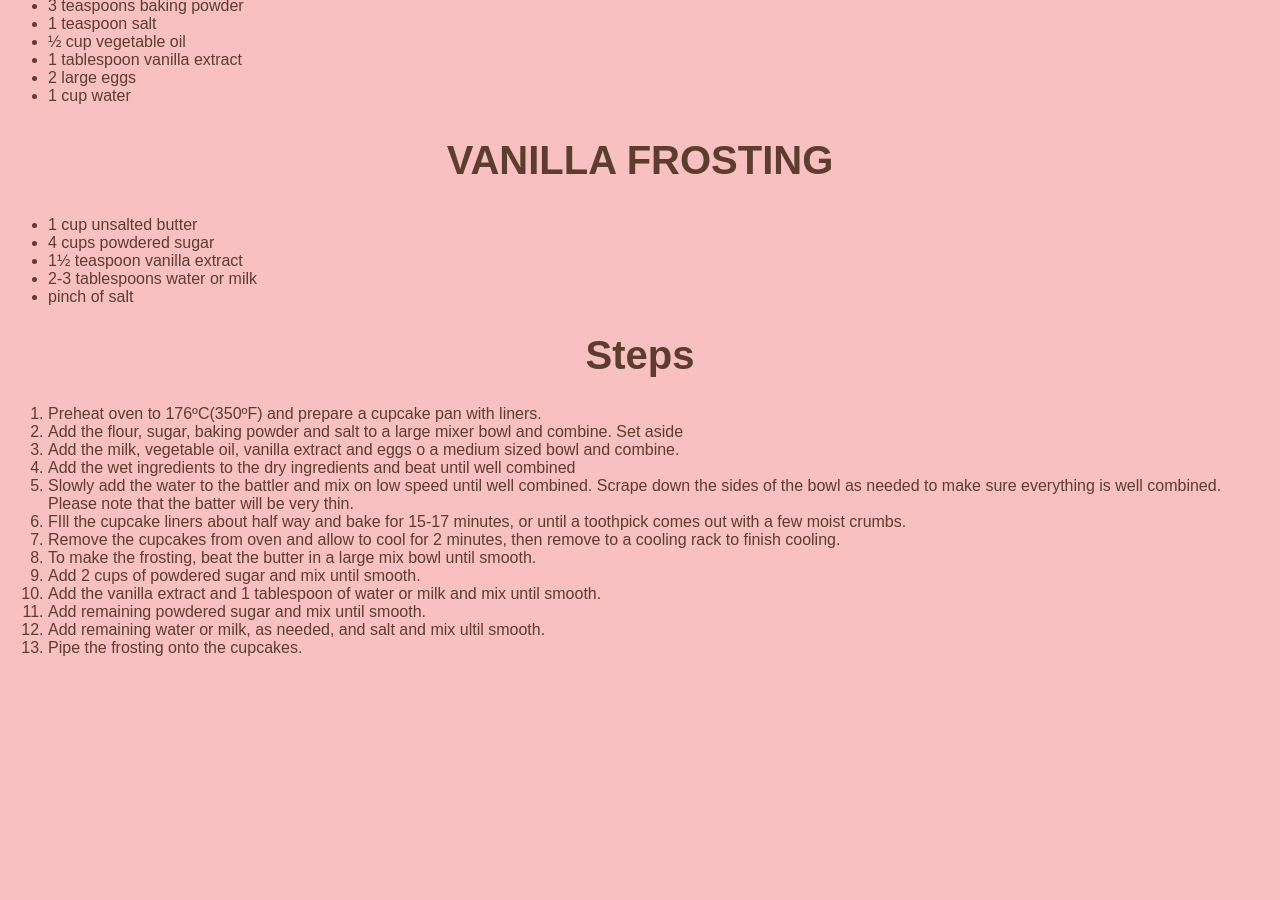
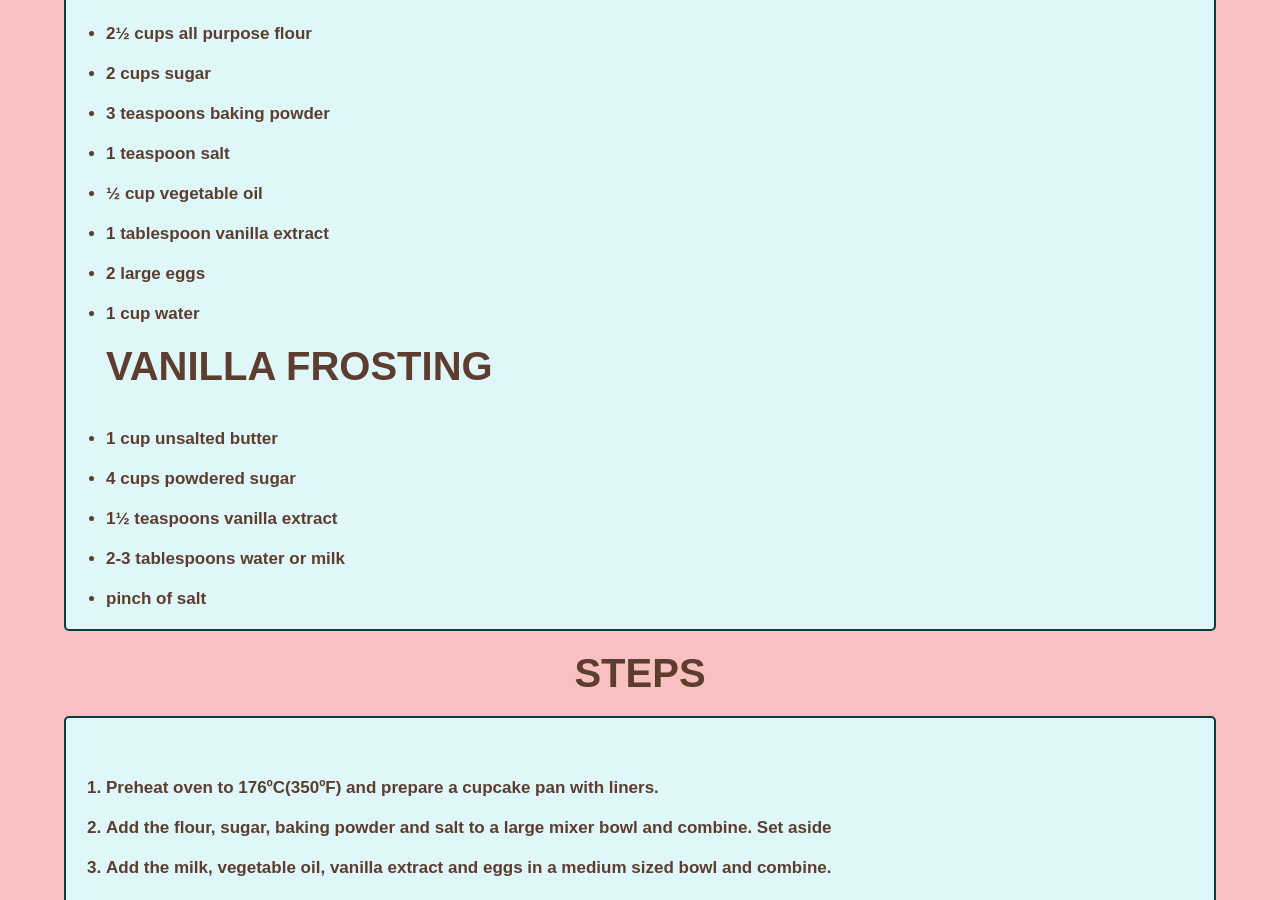
Before and after one commit to GoldenLeap/odin-recipes, a plain HTML site: page recipes/vanilla-cupcake.html in a window 1280 px wide. Shown: the part 740-1640 px from the top of the page. Before the commit the page ends 1413 px from the top, so only its background shows below. Drawn offline with Linux system fonts and the light colour scheme.

Commit message:
fix: corrected typos in recipes style: improved recipe.css

```diff
--- a/recipes/vanilla-cupcake.html
+++ b/recipes/vanilla-cupcake.html
@@ -6,11 +6,15 @@
         <link rel="stylesheet" href="../styles/recipe.css">
     </head>
     <body>
+
+        <div class="container" >
             <h1 class="title">Vanilla Cupcakes</h1>
             <img class="recipeImg" src="../images/vanilla-cupcake.jpg" alt="A vanilla cupcake image" height="350" width="400">
             <h4>A quick and delicious Vanilla Cupcake recipe to brighten your day and impress those you love!</h4>
             <p class="description">This recipe takes just 40 minutes to prepare and is super easy to make. Perfect for when you want something delicious with minimal effort! Here are the ingredients:</p>
-        <h1>INGREDIENTS</h1>
+        </div>
+        <h1 class="title">INGREDIENTS</h1>
+        <div class="container">
             <h2 class="title">VANILLA CUPCAKES</h2>
             <ul>
                 <li>2½ cups all purpose flour</li>
@@ -26,25 +30,28 @@
             <ul>
                 <li>1 cup unsalted butter</li>
                 <li>4 cups powdered sugar</li>
-            <li>1½ teaspoon vanilla extract</li>
+                <li>1½ teaspoons vanilla extract</li>
                 <li>2-3 tablespoons water or milk</li>
                 <li>pinch of salt</li>
             </ul>
-        <h1 class="title">Steps</h1>
+        </div>
+        <h1 class="title">STEPS</h1>
+        <div class="container">
             <ol>
                 <li>Preheat oven to 176ºC(350ºF) and prepare a cupcake pan with liners.</li>
                 <li>Add the flour, sugar, baking powder and salt to a large mixer bowl and combine. Set aside</li>
-            <li>Add the milk, vegetable oil, vanilla extract and eggs o a medium sized bowl and combine.</li>
+                <li>Add the milk, vegetable oil, vanilla extract and eggs in a medium sized bowl and combine.</li>
                 <li>Add the wet ingredients to the dry ingredients and beat until well combined</li>
-            <li>Slowly add the water to the battler and mix on low speed until well combined. Scrape down the sides of the bowl as needed to make sure everything is well combined. Please note that the batter will be very thin.</li>
-            <li>FIll the cupcake liners about half way and bake for 15-17 minutes, or until a toothpick comes out with a few moist crumbs.</li>
+                <li>Slowly add the water to the batter and mix on low speed until well combined. Scrape down the sides of the bowl as needed to make sure everything is well combined. Please note that the batter will be very thin.</li>
+                <li>Fill the cupcake liners about half way and bake for 15-17 minutes, or until a toothpick comes out with a few moist crumbs.</li>
                 <li>Remove the cupcakes from oven and allow to cool for 2 minutes, then remove to a cooling rack to finish cooling.</li>
                 <li>To make the frosting, beat the butter in a large mix bowl until smooth.</li>
                 <li>Add 2 cups of powdered sugar and mix until smooth.</li>
                 <li>Add the vanilla extract and 1 tablespoon of water or milk and mix until smooth.</li>
                 <li>Add remaining powdered sugar and mix until smooth.</li>
-            <li>Add remaining water or milk, as needed, and salt and mix ultil smooth.</li>
+                <li>Add remaining water or milk, as needed, and salt and mix until smooth.</li>
                 <li>Pipe the frosting onto the cupcakes.</li>
             </ol>
+        </div>
     </body>
 </html>
--- a/styles/index.css
+++ b/styles/index.css
@@ -15,7 +15,7 @@ body{
 
 .container{
     min-height: 500px;
-    background-color: #C0F8F8;
+    background-color: #e0f7fa;
     padding: 10px;
     border: 2px solid ;
     border-radius: 5px;
--- a/styles/recipe.css
+++ b/styles/recipe.css
@@ -1,14 +1,54 @@
-*{
-    background-color: #F8C0C0;
+html{
+    box-sizing:border-box;
     font-family: 'Arial', 'Verdana', 'sans-serif';
-    color: #5C3D2E;
 }
 
+*, *::after, *::before{
+    box-sizing: inherit;
+    padding: 0px;
+    margin: 0px;
+
+}
+body{
+    background-color: #F8C0C0;
+    color: #5C3D2E;
+    font-size: 18px;
+}
+
+.container{
+    padding: 20px 40px;
+    background-color: #e0f7fa;
+    margin: 20px 5%;
+    border:2px solid #073d41 ;
+    border-radius: 5px;
+    min-height: 500px;
+}
+.container > *{
+    margin-top: 20px;
+}
 .title{
     font-size: 40px;
     text-align: center;
 }
+.container .title, .container ul >*{
+    text-align: left;
+}
 .recipeImg{
-    height: 350px;
-    width: 400px;
+    height: auto;
+    max-width: 400px;
+    width: 100%;
+    border: 2px solid;
+    border-radius: 10px;
+    padding: 0;
 }
+.title h2{
+    text-align: left;
+}
+li{
+    font-size: 17px;
+    padding-top: 20px;
+    font-weight: 600;
+}
+p{
+    font-size: 16px;
+}
```
Also changed, not shown: recipes/buttermilk-pancakes.html (+10 -4 lines), recipes/chocolate-cake.html (+17 -6 lines). Lines whose indentation alone changed are shown as unchanged.
